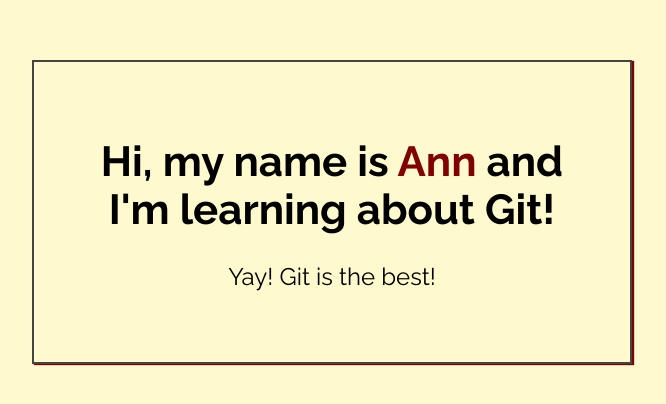
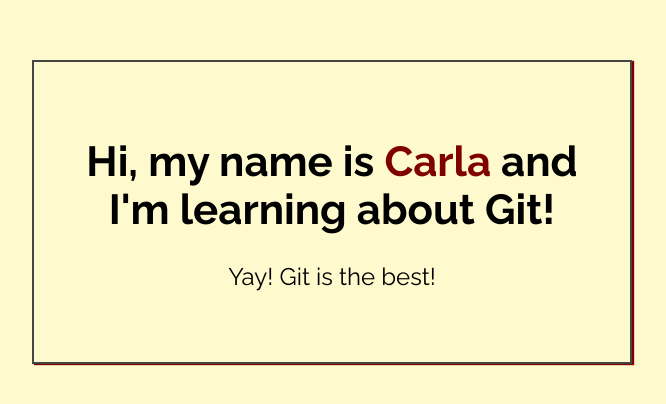
Before and after one commit to rcarla01/my-first-repo, a plain HTML site: page index.html in a window 1280 px wide. Shown: the part 188-592 px from the top of the page, without its empty margins (308-974 px from the left). Drawn offline with Linux system fonts and the light colour scheme.

Commit message:
Added name to index.html

```diff
--- a/index.html
+++ b/index.html
@@ -14,7 +14,7 @@
 <body>
 
     <div class="greeting">
-        <h1>Hi, my name is <span class="highlight">Ann</span> and I'm learning about Git! </h1>
+        <h1>Hi, my name is <span class="highlight">Carla</span> and I'm learning about Git! </h1>
 
         <p>Yay! Git is the best!</p>
     </div>
```
